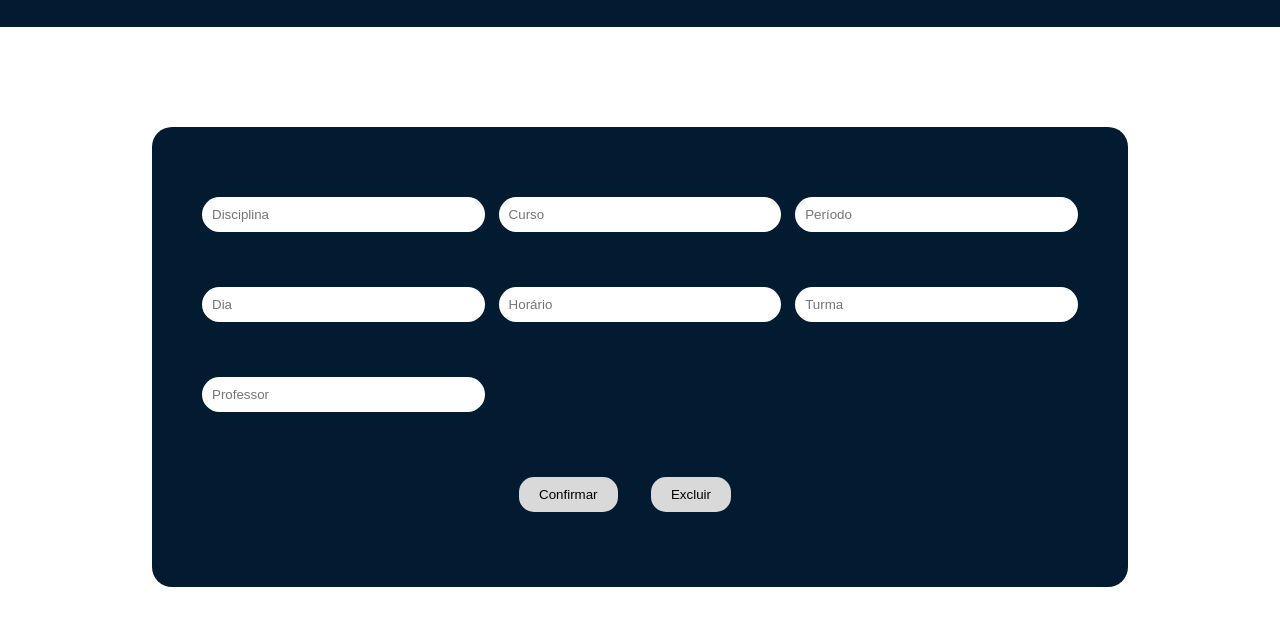
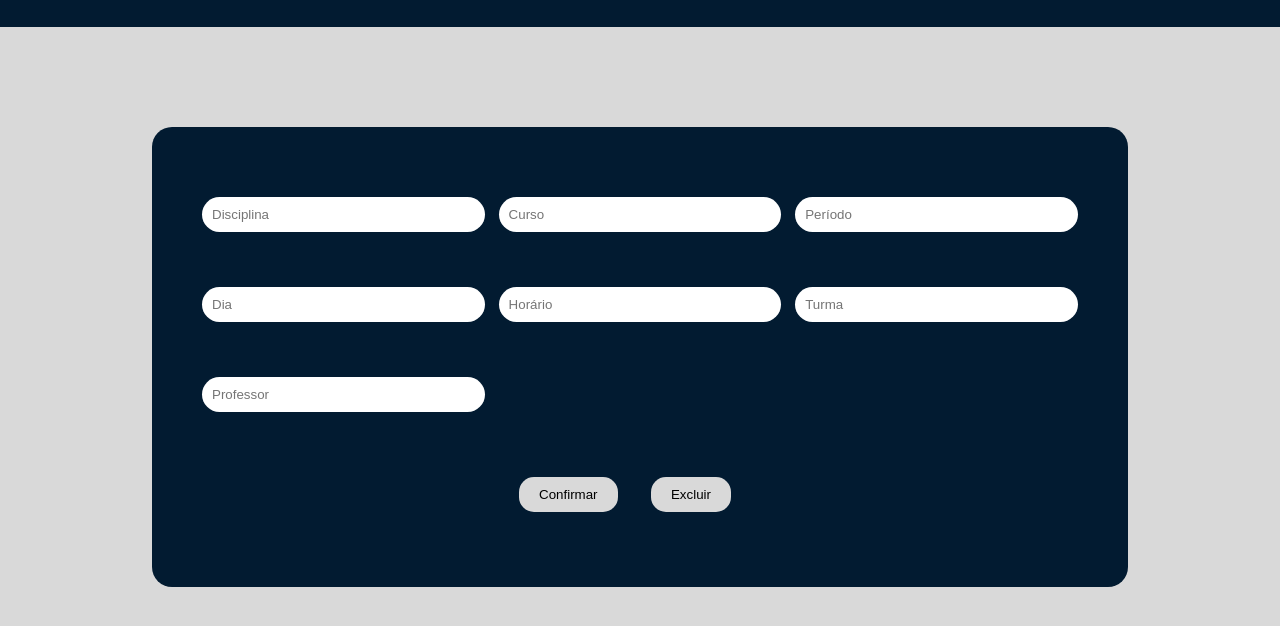
Before and after one commit to limoneno0/Portal-do-Administrador, a plain HTML site: page Portal do Administrador/index.html in a window 1280 px wide. Shown: the part 102-728 px from the top of the page. Drawn offline with Linux system fonts and the light colour scheme.

Commit message:
Update style.css

```diff
--- a/Portal do Administrador/css/style.css
+++ b/Portal do Administrador/css/style.css
@@ -2,6 +2,7 @@ body {
     margin: 0;
     padding: 0;
     font-family: Questrial;
+    background-color: #d9d9d9;
 }
 
 .blue-header {
```
